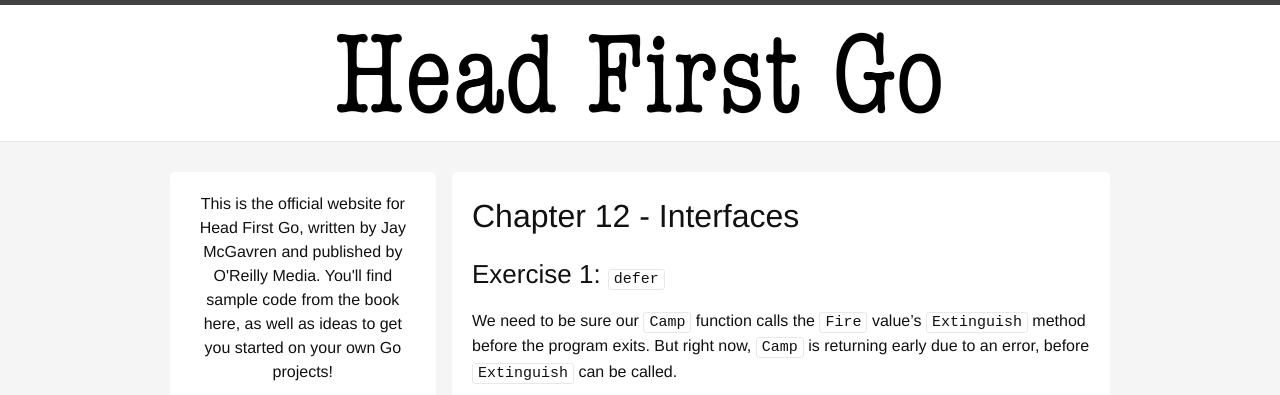
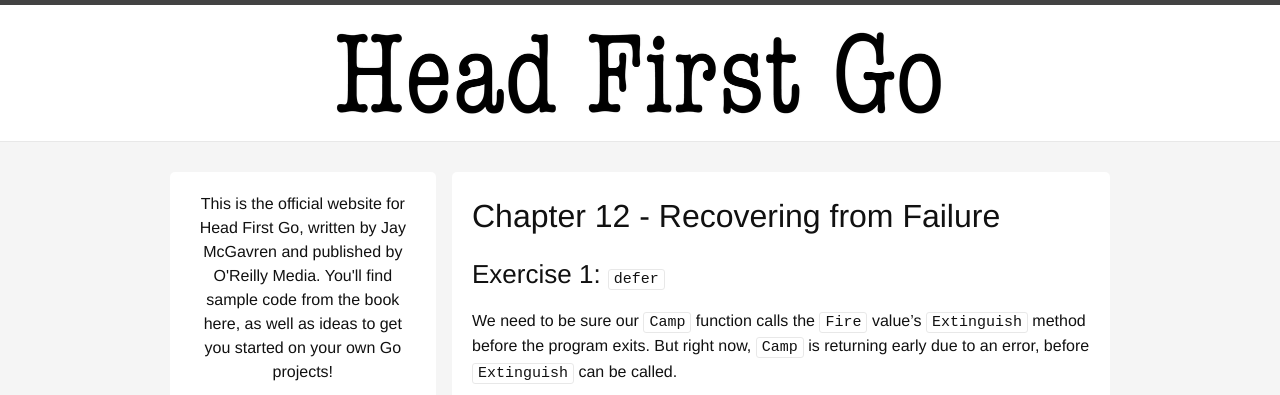
Before and after one commit to jaymcgavren/headfirstgo.com, a Jekyll site: the page built from exercises/ch12.md, in a window 1280 px wide and 900 px high, cut to the strip 0-395 px from the top of the window. Built offline with Jekyll 4.4.1, drawn with Linux system fonts in a browser that asks for light colours.

Commit message:
Fix heading

```diff
--- a/exercises/ch12.md
+++ b/exercises/ch12.md
@@ -3,7 +3,7 @@ layout: exercises
 title:  "Chapter 12: More Exercises"
 ---
 
-## Chapter 12 - Interfaces
+## Chapter 12 - Recovering from Failure
 
 ### Exercise 1: `defer`
 
```
Also changed, not shown: solutions/ch12_01.md (+1 -1 lines).
